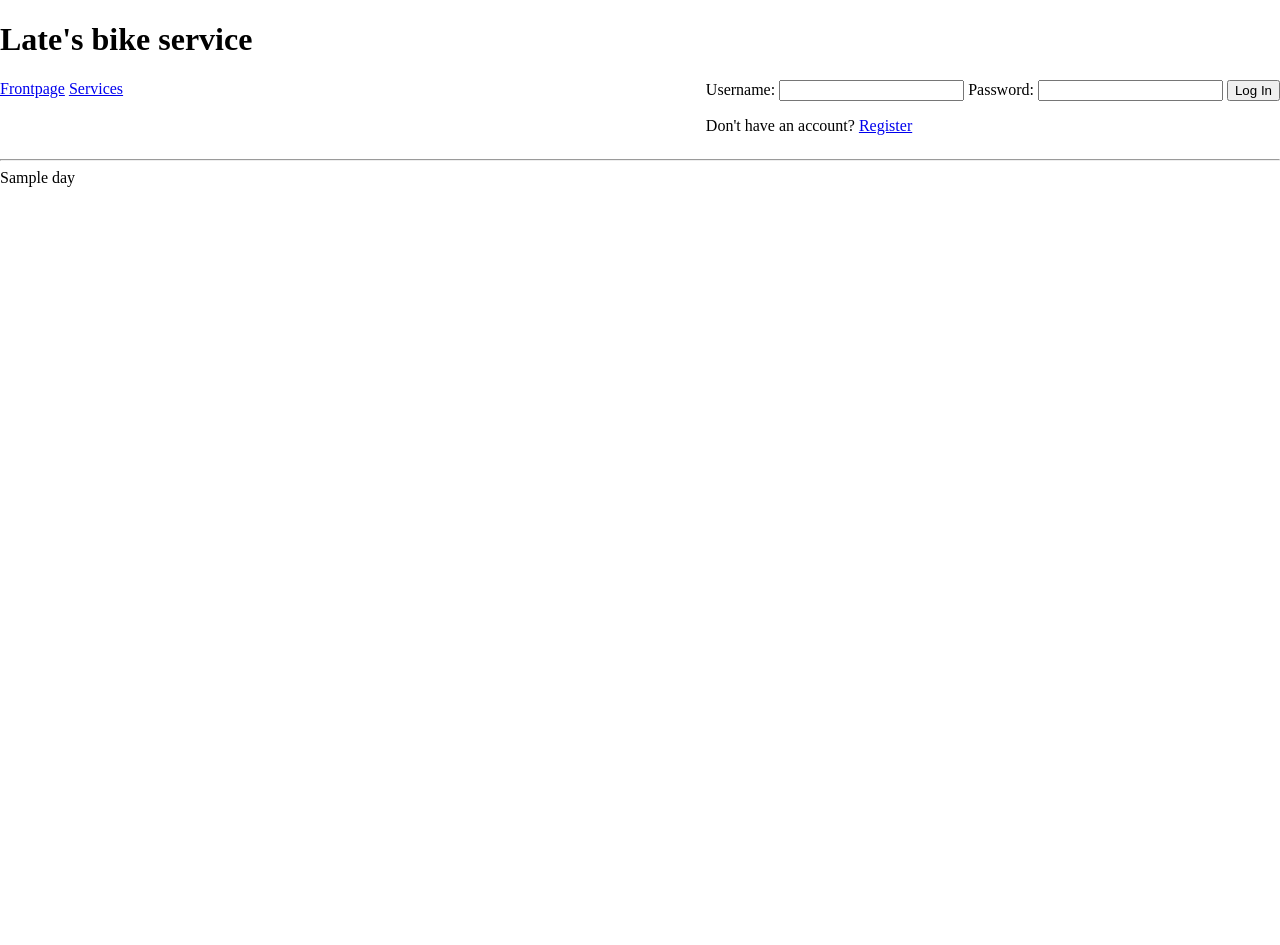
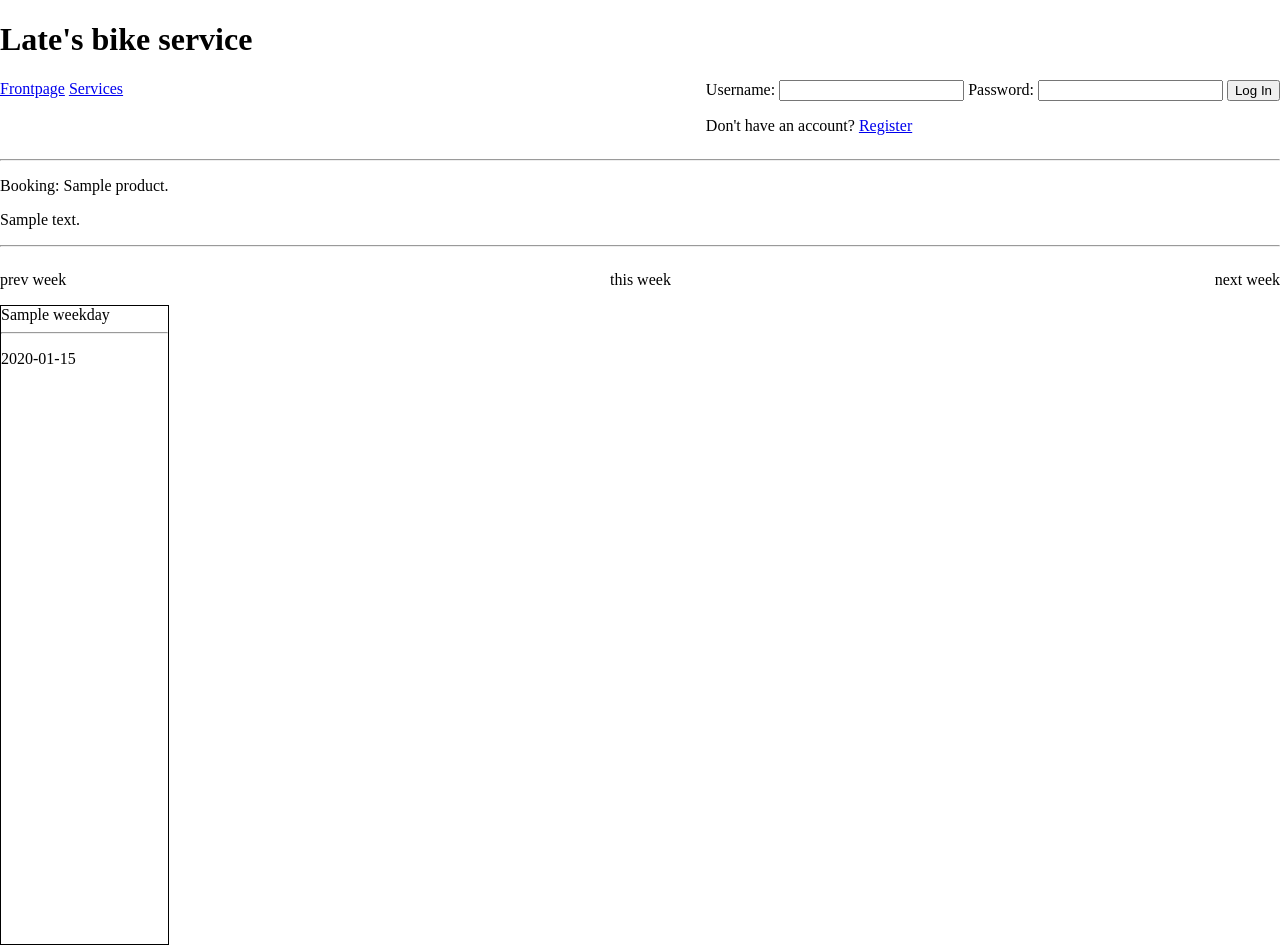
Before and after one commit to Reidforbus/booker, a Flask app: template templates/booking.html in a window 1280 px wide. Before the commit the page ends 187 px from the top, so only its background shows below. Run offline with Flask 3, Linux system fonts and the light colour scheme; the template is opened without the code that fills it: most values are stand-ins (such as "Sample title", 1, 10 or a date in 2020).

Commit message:
Added code and styling for showing available timeslots

```diff
--- a/static/layout.css
+++ b/static/layout.css
@@ -6,10 +6,6 @@
 #navbar {
     display: flex;
     justify-content: space-between;
-}
-
-#calendar {
-    display: grid;
 }
 
 #products {
@@ -23,3 +19,15 @@
     border-style: solid;
     border-width: 1px;
 }
+
+#calendar {
+    display: grid;
+    grid-template-columns: repeat(7, 1fr);
+    grid-template-rows: 40em;
+    column-gap: 1em;
+}
+
+.day {
+    border-style: solid;
+    border-width: 1px;
+}
--- a/templates/booking.html
+++ b/templates/booking.html
@@ -2,9 +2,25 @@
 {% extends "layout.html" %}
 {% block title %}Booking {{ product.name }}{% endblock %}
 {% block content %}
+<div>
+    <p>Booking: {{ product.name }}.</p>
+    <p>{{ product.description }}</p>
+</div>
+<hr>
+<div id="weeknav" style="display:flex;justify-content:space-between;">
+    <p>prev week</p>
+    <p>this week</p>
+    <p>next week</p>
+</div>
 <div id=calendar>
-    {% for day in days %}
-        {{ day }}
+    {% for day in times %}
+    <div class="day">
+        {{ day.weekday }}
+        <hr>
+        {% for time in day.slots %}
+        <p>{{ time }}</p>
+        {% endfor %}
+    </div>
     {% endfor %}
 </div>
 {% endblock %}
```
Also changed, not shown: booking.py (+12 -5 lines).
